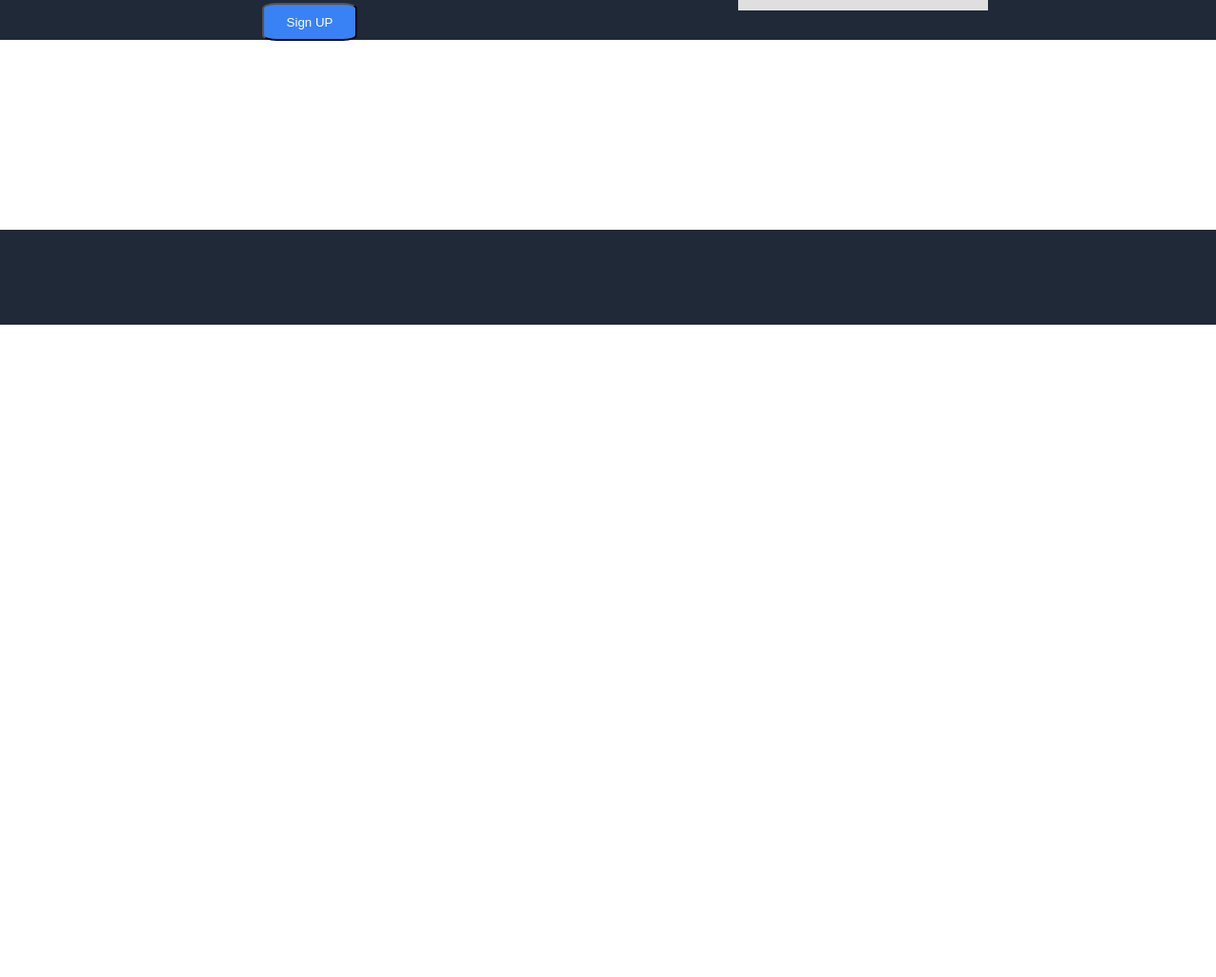
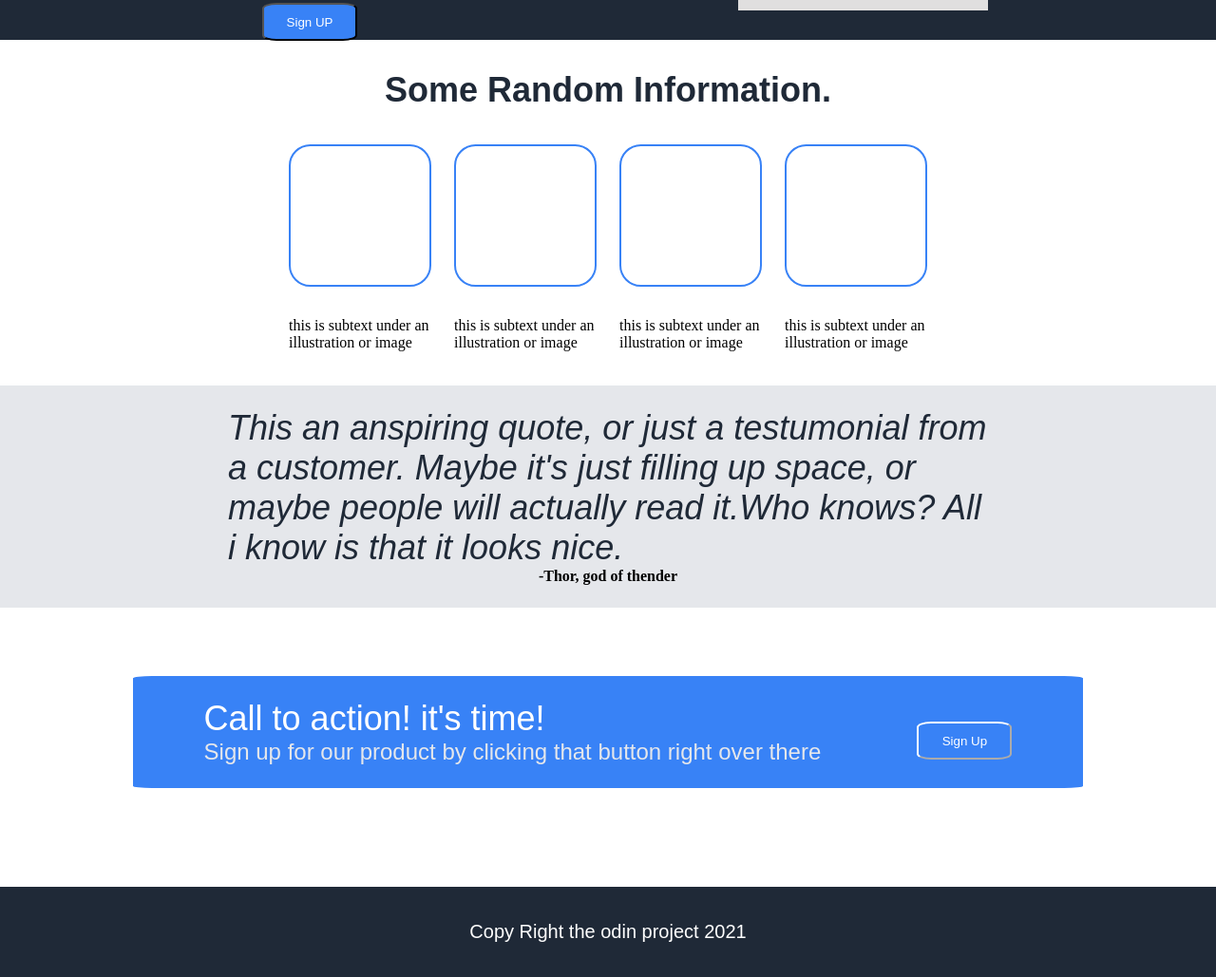
Before and after one commit to OXsatoshi/studious-funicular, a plain HTML site: page index.html in a window 1280 px wide. Shown: the part 298-1327 px from the top of the page at 95% size. Before the commit the page ends 800 px from the top, so only its background shows below. Drawn offline with Linux system fonts and the light colour scheme.

Commit message:
adding the main and  adjusting the layout

```diff
--- a/index.html
+++ b/index.html
@@ -29,10 +29,61 @@
 
     </header>
     <main>
+        <div class="main">
+            <diV class="info">
+                <p>Some Random Information.</p>
+            </diV>
+            <div class="illustration">
+                <div class="box">
+                    <div class="img">
 
+                    </div>
+                    <div class="img-text">
+                        <p>this is subtext under an illustration or image</p>
+                    </div>
+                </div>
+                <div class="box">
+                    <div class="img">
+
+                    </div>
+                    <div class="img-text">
+                        <p>this is subtext under an illustration or image</p>
+                    </div>
+                </div><div class="box">
+                    <div class="img">
+
+                    </div>
+                    <div class="img-text">
+                        <p>this is subtext under an illustration or image</p>
+                    </div>
+                </div>
+                <div class="box">
+                    <div class="img">
+
+                    </div>
+                    <div class="img-text">
+                        <p>this is subtext under an illustration or image</p>
+                    </div>
+                </div>
+            </div>
+        </div>
+        <div class="quote">
+
+            <p>This an anspiring quote, or just a testumonial from a customer. Maybe it's just filling up space, or maybe people will actually read it.Who knows? All i know is that it looks nice. </p>
+            <strong>-Thor, god of thender</strong>
+        </div>
+        <dvi class="sign">
+            <div class="action">
+                <div>
+                    <p class="call">Call to action! it's time!</p>
+                    <p class="sign-text">Sign up for our product by clicking that button right over there</p>
+                </div>
+                <button>Sign Up</button>
+            </div>
+        </dvi>
     </main>
     <footer>
-
+        <div>Copy Right the odin project 2021</div>
     </footer>
 </body>
 </html>
--- a/styles.css
+++ b/styles.css
@@ -6,7 +6,7 @@
 body{
     display: flex;
     flex-direction: column;
-    flex: 1;
+
 
 }
 header {
@@ -20,11 +20,13 @@ header {
 }
 footer {
     background-color: #1F2937;
-    height: 100PX;
-    margin-top: 0;
+    padding: 36px 36px 36px 36px;
+
 }
 main{
-    height : 200px;
+
+    margin-bottom: 32px;
+
 }
 .links{
     font-size: 24px;
@@ -80,3 +82,100 @@ margin-bottom: 16px;}
     border-radius: 15%;
     margin-top: 24px;
 }
+.info > p:first-child {
+    margin-top: 32px;
+    font-size: 36px;
+    font-weight: 800;
+    color: #1f2937;
+    font-family: sans-serif;
+}
+.illustration {
+    display: flex;
+    flex: 1;
+    gap:24px;
+}
+.main {
+    gap: 36px;
+    display: flex;
+    flex-direction: column;
+    align-items: center;
+}
+.img{
+    margin-bottom: 32px;
+    width: 150px;
+    height:150px;
+    border-radius: 15%;
+    border: 2px solid #3882f6;
+}
+.img-text{
+    width: 150px;
+}
+.quote {
+    padding-top: 24px;
+    padding-bottom: 24px;
+    margin-top: 36px;
+    background-color: #e5e7eb;
+    display: flex;
+    flex-direction: column;
+    justify-content: center;
+    align-items: center;
+
+}
+.quote > p {
+    font-size: 36px;
+    color: #1f2937;
+    font-style: italic;
+    font-weight: 300;
+    width: 800px;
+    font-family: sans-serif;
+
+}
+
+.sign {
+    display: flex;
+    justify-content: center;
+   margin-top: 36px;
+   margin-bottom: 36px;
+   padding: 36px 36px 36px 36px;
+
+
+}
+.action {
+    padding: 24px 24px 24px 24px;
+    display: flex;
+    width: 1000px;
+    justify-content: space-around;
+    background-color: #3882f6;
+    border-radius: 2%;
+
+}
+.call {
+    color: white;
+    font-family: sans-serif;
+    font-size: 36px;
+}
+.sign-text {
+    color:  #e5e7eb;
+    font-family: sans-serif;
+    font-size: 24px;
+}
+.action button {
+    background-color: #3882f6;
+    color: white;
+    width: 100px;
+    height: 40px;
+    border-radius: 15%;
+    margin-top: 24px;
+    border-color: white;
+
+}
+footer div {
+    color: white;
+    font-size: 20px;
+    font-family: sans-serif;
+}
+footer {
+    display: flex;
+    justify-content: center;
+    align-items: center;
+}
```
